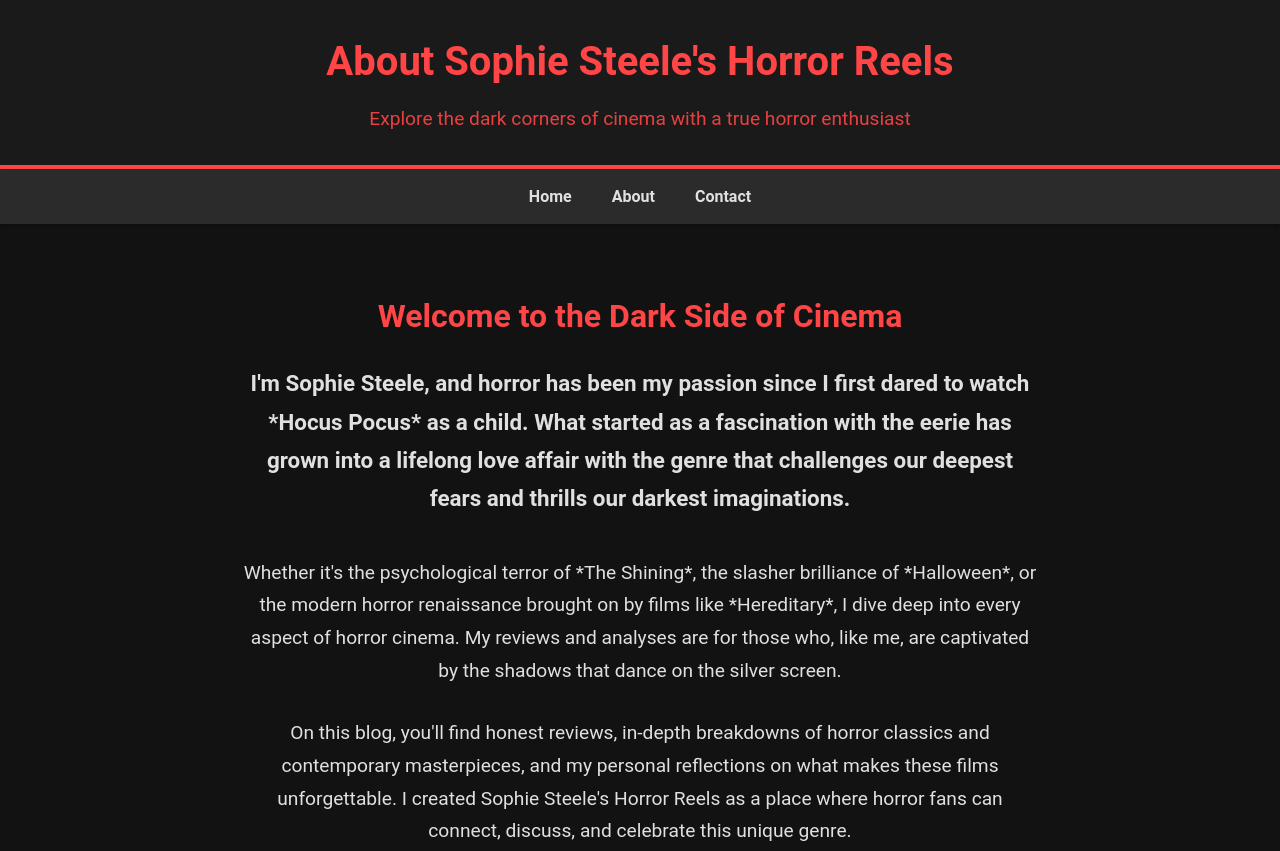
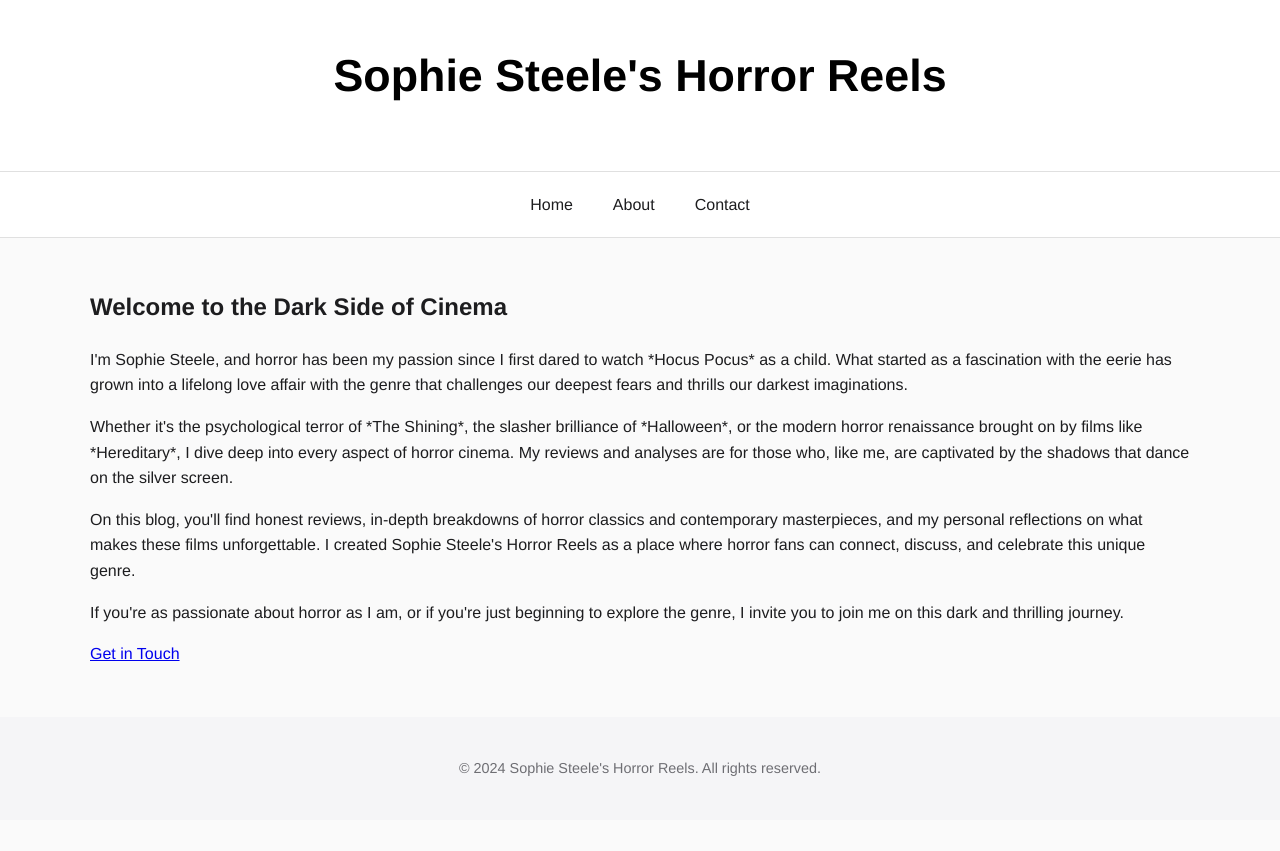
Before and after one commit to jjdaggett750/SophieSteeleHorrorReels, a website: page public/about.html in a window 1280 px wide. Shown: the top 851 px of the page. After the commit the page ends 820 px from the top, so only its background shows below. Drawn offline with Linux system fonts and the light colour scheme; a web font is replaced by a local one.

Commit message:
changed styling

```diff
--- a/public/about.html
+++ b/public/about.html
@@ -1,131 +1,145 @@
 <!DOCTYPE html>
 <html lang="en">
+
 <head>
     <meta charset="UTF-8">
     <meta name="viewport" content="width=device-width, initial-scale=1.0">
-    <title>About - Sophie Steele's Horror Reels</title>
+    <title>Sophie Steele's Horror Reels</title>
     <style>
+        /* Apple-like minimal font from Google Fonts */
+        @import url('https://fonts.googleapis.com/css2?family=Helvetica+Neue:wght@300;400;600&display=swap');
+
         body {
-            font-family: 'Roboto', sans-serif;
-            background-color: #121212;
-            color: #e0e0e0;
+            font-family: 'Helvetica Neue', sans-serif;
+            background-color: #fafafa; /* Very light background */
+            color: #1d1d1f; /* Apple-like dark text color */
             margin: 0;
             padding: 0;
             line-height: 1.6;
         }
 
         header {
-            background-color: #1a1a1a;
-            color: #ff4545;
-            padding: 30px 20px;
+            background: white;
+            color: black;
+            padding: 40px 0;
             text-align: center;
-            border-bottom: 4px solid #ff4545;
-            box-shadow: 0 2px 8px rgba(0, 0, 0, 0.5);
+            border-bottom: 1px solid #e0e0e0; /* Soft bottom border */
         }
 
         header h1 {
-            font-size: 2.5em;
             margin: 0;
+            font-size: 2.8rem;
+            font-weight: 600;
         }
 
         header p {
-            font-size: 1.2em;
-            margin: 10px 0 0;
-            opacity: 0.9;
+            font-size: 1.2rem;
+            margin-top: 10px;
+            font-weight: 400;
+            color: #6e6e73; /* Subtle text color */
         }
 
         nav {
             display: flex;
             justify-content: center;
-            background: #2b2b2b;
-            padding: 15px 20px;
-            box-shadow: 0 2px 4px rgba(0, 0, 0, 0.3);
+            background: white;
+            padding: 20px 0;
+            border-bottom: 1px solid #e0e0e0;
+            position: sticky;
+            top: 0;
+            z-index: 100;
+            font-size: 1rem;
         }
 
         nav a {
-            color: #e0e0e0;
+            color: #1d1d1f;
             text-decoration: none;
             margin: 0 20px;
-            font-weight: bold;
+            font-weight: 400;
             transition: color 0.3s ease;
         }
 
         nav a:hover {
-            color: #ff4545;
+            color: #0071e3; /* Apple-like blue hover effect */
         }
 
         .container {
-            width: 90%;
-            max-width: 1200px;
-            margin: auto;
-            padding: 40px 20px;
-            display: flex;
-            flex-direction: column;
-            align-items: center;
+            max-width: 1100px;
+            margin: 50px auto;
+            padding: 0 20px;
         }
 
-        .about-content {
-            text-align: center;
-            max-width: 800px;
+        .post {
+            background: white;
+            padding: 40px;
+            margin-bottom: 40px;
+            border-radius: 12px;
+            box-shadow: 0 4px 12px rgba(0, 0, 0, 0.08); /* Subtle shadow */
+            transition: transform 0.3s ease, box-shadow 0.3s ease;
         }
 
-        .about-content h2 {
-            font-size: 2em;
-            margin-bottom: 20px;
-            color: #ff4545;
+        .post:hover {
+            transform: translateY(-5px);
+            box-shadow: 0 12px 24px rgba(0, 0, 0, 0.12);
         }
 
-        .about-content p {
-            font-size: 1.2em;
-            margin-bottom: 30px;
-            line-height: 1.7;
+        .post h2 {
+            font-size: 2rem;
+            font-weight: 600;
+            color: #1d1d1f;
+            margin-bottom: 20px;
         }
 
-        .about-content p.lead {
-            font-size: 1.4em;
-            font-weight: bold;
-            margin-bottom: 40px;
+        .post p {
+            font-size: 1.1rem;
+            margin-bottom: 20px;
+            color: #333;
         }
 
-        .button-container {
-            margin-top: 20px;
-        }
-
-        .button-container a {
-            background-color: #ff4545;
-            color: #fff;
-            padding: 15px 30px;
-            text-decoration: none;
-            font-size: 1em;
-            font-weight: bold;
-            border-radius: 5px;
-            transition: background-color 0.3s ease, transform 0.3s ease;
-        }
-
-        .button-container a:hover {
-            background-color: #ff6565;
-            transform: translateY(-3px);
+        .post p strong {
+            font-weight: 600;
         }
 
         footer {
             text-align: center;
-            padding: 20px;
-            background: #2b2b2b;
-            color: #e0e0e0;
-            font-size: 0.9em;
-            box-shadow: 0 -2px 4px rgba(0, 0, 0, 0.3);
+            padding: 40px;
+            background: #f5f5f7;
+            color: #6e6e73;
+            font-size: 0.9rem;
         }
 
         footer p {
             margin: 0;
         }
+
+        /* Smooth hover effects on nav and posts */
+        .container, nav, header {
+            transition: all 0.4s ease;
+        }
+
+        /* Responsive adjustments */
+        @media (max-width: 768px) {
+            header h1 {
+                font-size: 2.2rem;
+            }
+
+            nav {
+                font-size: 0.9rem;
+                padding: 15px 0;
+            }
+
+            .post {
+                padding: 30px;
+            }
+        }
     </style>
 </head>
+
 <body>
 
     <header>
-    <h1>About Sophie Steele's Horror Reels</h1>
-    <p>Explore the dark corners of cinema with a true horror enthusiast</p>
+        <h1>Sophie Steele's Horror Reels</h1>
+        <p></p>
     </header>
 
     <nav>
@@ -133,7 +147,6 @@
         <a href="about.html">About</a>
         <a href="contact.html">Contact</a>
     </nav>
-
 <div class="container">
     <div class="about-content">
         <h2>Welcome to the Dark Side of Cinema</h2>
```
Also changed, not shown: index.html (+89 -25 lines), public/contact.html (+102 -60 lines). Lines whose indentation alone changed are shown as unchanged.
